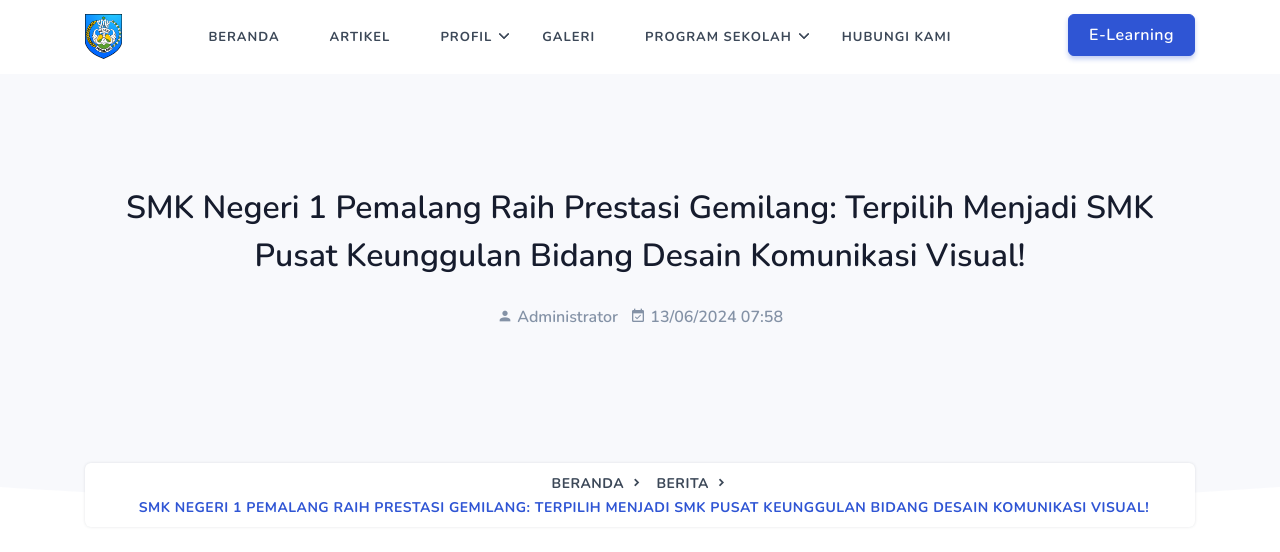
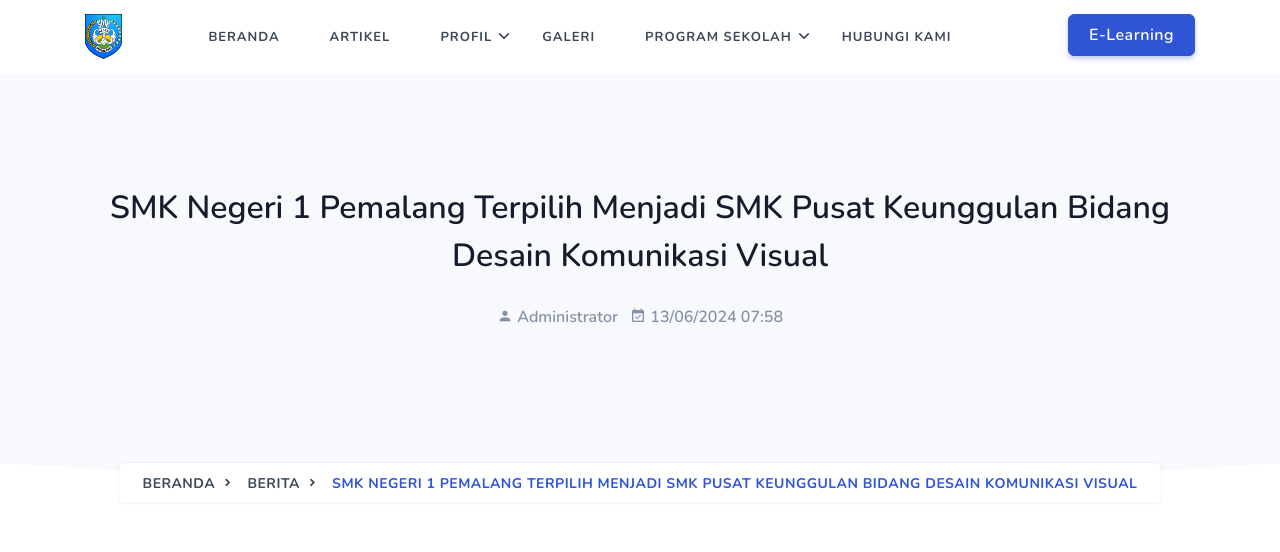
Before and after one commit to smkn1pml/website, a Jekyll site: the page built from _posts/2024-06-13-smk-negeri-1-pemalang-raih-prestasi-gemilang-terpilih-menjadi-smk-pusat-keunggulan-bidang-desain-komunikasi-visual.md, in a window 1280 px wide and 900 px high, cut to the strip 0-559 px from the top of the window. Shown: the top 552 px of the strip. Built offline with Jekyll 4.4.1, drawn with Linux system fonts in a browser that asks for light colours; comment, search, counter and statistics services are not loaded.

Commit message:
Update Artikel “2024-06-13-smk-negeri-1-pemalang-raih-prestasi-gemilang-terpilih-menjadi-smk-pusat-keunggulan-bidang-desain-komunikasi-visual”

```diff
--- a/_posts/2024-06-13-smk-negeri-1-pemalang-raih-prestasi-gemilang-terpilih-menjadi-smk-pusat-keunggulan-bidang-desain-komunikasi-visual.md
+++ b/_posts/2024-06-13-smk-negeri-1-pemalang-raih-prestasi-gemilang-terpilih-menjadi-smk-pusat-keunggulan-bidang-desain-komunikasi-visual.md
@@ -1,6 +1,6 @@
 ---
-title: "SMK Negeri 1 Pemalang Raih Prestasi Gemilang: Terpilih Menjadi SMK Pusat
-  Keunggulan Bidang Desain Komunikasi Visual!"
+title: SMK Negeri 1 Pemalang Terpilih Menjadi SMK Pusat Keunggulan Bidang Desain
+  Komunikasi Visual
 date: 2024-06-13T07:58:31.779Z
 category: Berita
 tags:
```
